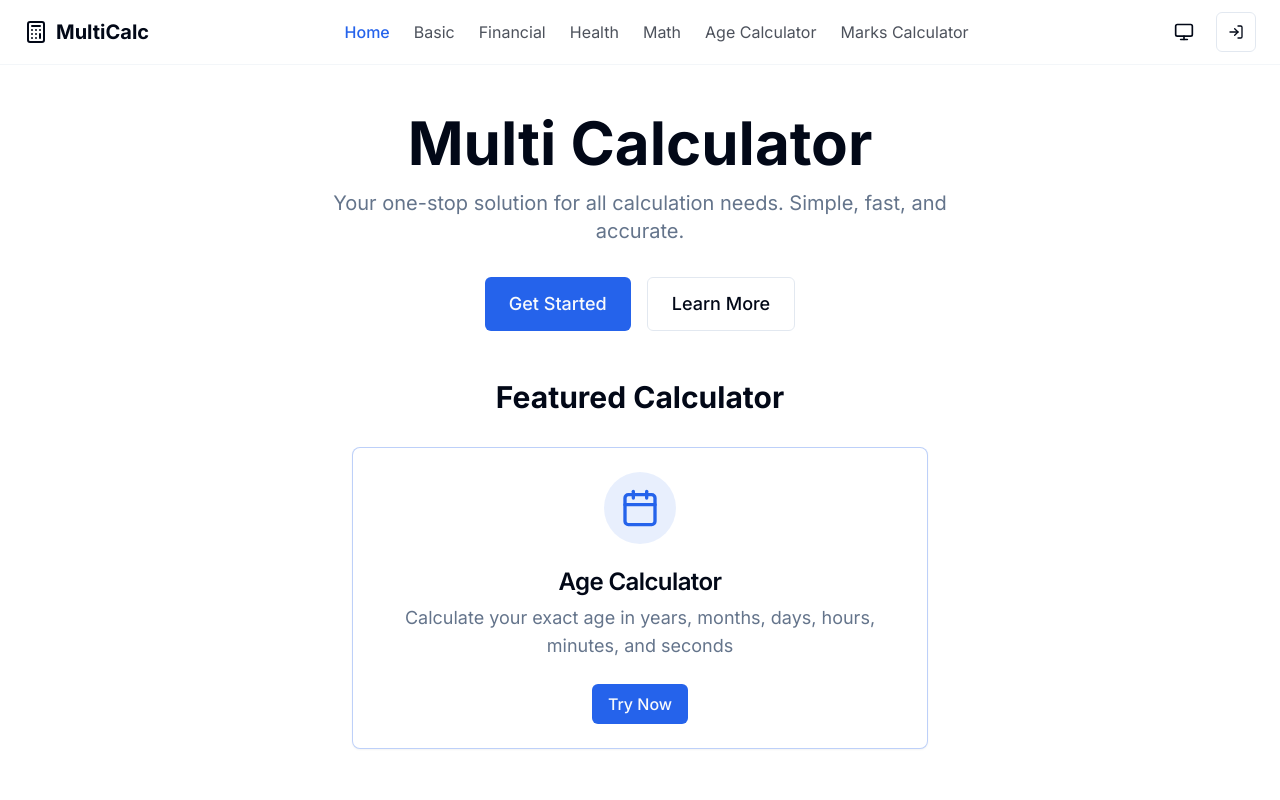
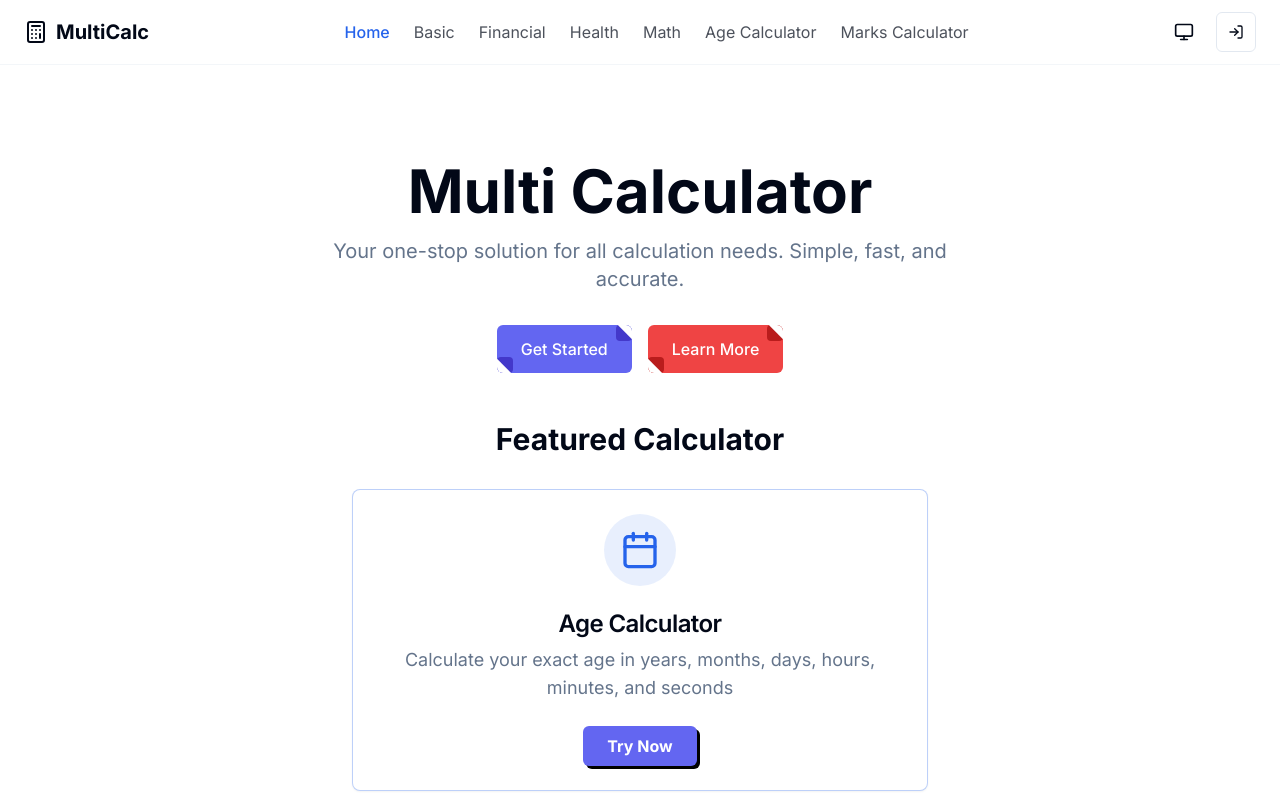
Before and after one commit to codewithdhruba01/MultiCalc, a React (Vite) app: page / in a window 1280 px wide. Shown: the top 800 px of the page. Built offline with nearby package versions, Linux system fonts and the light colour scheme; no server answers.

Commit message:
redesign home page button

```diff
--- a/src/pages/Home.tsx
+++ b/src/pages/Home.tsx
@@ -89,7 +89,7 @@ export default function Home() {
     <div className="py-8 md:py-12">
       <Container>
         {/* Hero Section */}
-        <section className="mb-12 text-center">
+        <section className="mb-12 text-center mt-12">
           <h1 className="text-4xl font-bold mb-4 md:text-5xl lg:text-6xl" data-aos="fade-up">
             Multi Calculator
           </h1>
@@ -97,17 +97,36 @@ export default function Home() {
             Your one-stop solution for all calculation needs. Simple, fast, and accurate.
           </p>
           <div className="flex flex-wrap justify-center gap-4" data-aos="fade-up">
-            <Link
-              to="/basic-calculators"
-              className="inline-flex items-center justify-center rounded-md bg-primary px-6 py-3 text-lg font-medium text-primary-foreground hover:bg-primary/90"
-            >
+            {/* Get Started Button */}
+            <Link to="/basic-calculators">
+              <button className="relative flex items-center px-6 py-3 overflow-hidden font-medium transition-all bg-indigo-500 rounded-md group">
+                <span className="absolute top-0 right-0 inline-block w-4 h-4 transition-all duration-500 ease-in-out bg-indigo-700 rounded group-hover:-mr-4 group-hover:-mt-4">
+                  <span className="absolute top-0 right-0 w-5 h-5 rotate-45 translate-x-1/2 -translate-y-1/2 bg-white" />
+                </span>
+                <span className="absolute bottom-0 rotate-180 left-0 inline-block w-4 h-4 transition-all duration-500 ease-in-out bg-indigo-700 rounded group-hover:-ml-4 group-hover:-mb-4">
+                  <span className="absolute top-0 right-0 w-5 h-5 rotate-45 translate-x-1/2 -translate-y-1/2 bg-white" />
+                </span>
+                <span className="absolute bottom-0 left-0 w-full h-full transition-all duration-500 ease-in-out delay-200 -translate-x-full bg-indigo-600 rounded-md group-hover:translate-x-0" />
+                <span className="relative w-full text-left text-white transition-colors duration-200 ease-in-out group-hover:text-white">
                   Get Started
+                </span>
+              </button>
             </Link>
-            <Link
-              to="/about"
-              className="inline-flex items-center justify-center rounded-md border border-input bg-background px-6 py-3 text-lg font-medium hover:bg-accent hover:text-accent-foreground"
-            >
+
+            {/* Learn More Button */}
+            <Link to="/about">
+              <button className="relative flex items-center px-6 py-3 overflow-hidden font-medium transition-all bg-red-500 rounded-md group">
+                <span className="absolute top-0 right-0 inline-block w-4 h-4 transition-all duration-500 ease-in-out bg-red-700 rounded group-hover:-mr-4 group-hover:-mt-4">
+                  <span className="absolute top-0 right-0 w-5 h-5 rotate-45 translate-x-1/2 -translate-y-1/2 bg-white" />
+                </span>
+                <span className="absolute bottom-0 rotate-180 left-0 inline-block w-4 h-4 transition-all duration-500 ease-in-out bg-red-700 rounded group-hover:-ml-4 group-hover:-mb-4">
+                  <span className="absolute top-0 right-0 w-5 h-5 rotate-45 translate-x-1/2 -translate-y-1/2 bg-white" />
+                </span>
+                <span className="absolute bottom-0 left-0 w-full h-full transition-all duration-500 ease-in-out delay-200 -translate-x-full bg-red-600 rounded-md group-hover:translate-x-0" />
+                <span className="relative w-full text-left text-white transition-colors duration-200 ease-in-out group-hover:text-white">
                   Learn More
+                </span>
+              </button>
             </Link>
           </div>
         </section>
@@ -116,7 +135,6 @@ export default function Home() {
         <section className="mb-16" data-aos="zoom-in">
           <h2 className="text-3xl font-bold mb-8 text-center">Featured Calculator</h2>
           <div className="max-w-xl mx-auto">
-            <Link to={featuredCalculators[0].link}>
             <Card className="transition-all hover:shadow-lg border-primary/30">
               <CardHeader className="text-center">
                 <div className="mx-auto mb-4 bg-primary/10 p-4 rounded-full">
@@ -126,12 +144,13 @@ export default function Home() {
                 <CardDescription className="text-lg">{featuredCalculators[0].description}</CardDescription>
               </CardHeader>
               <CardContent className="text-center">
-                  <span className="inline-flex items-center justify-center rounded-md bg-primary px-4 py-2 text-md font-medium text-primary-foreground hover:bg-primary/90">
+                <Link to={featuredCalculators[0].link}>
+                  <button className="bg-indigo-500 text-white font-bold px-6 py-2 rounded-md shadow-[3px_3px_0px_black] hover:translate-x-1 hover:translate-y-1 hover:shadow-[1px_1px_0px_black] transition-all duration-200">
                     Try Now
-                  </span>
+                  </button>
+                </Link>
               </CardContent>
             </Card>
-            </Link>
           </div>
         </section>
 
@@ -241,7 +260,7 @@ export default function Home() {
 
           <div className="relative w-full overflow-hidden">
             <motion.div
-              className="flex gap-3 sm:gap-5 md:gap-7 lg:gap-9" // 👈 gap adjusted for responsive
+              className="flex gap-3 sm:gap-5 md:gap-7 lg:gap-9"
               animate={{ x: ["0%", "-100%"] }}
               transition={{ repeat: Infinity, duration: 40, ease: "linear" }}
             >
```
Lines whose indentation alone changed are shown as unchanged.
